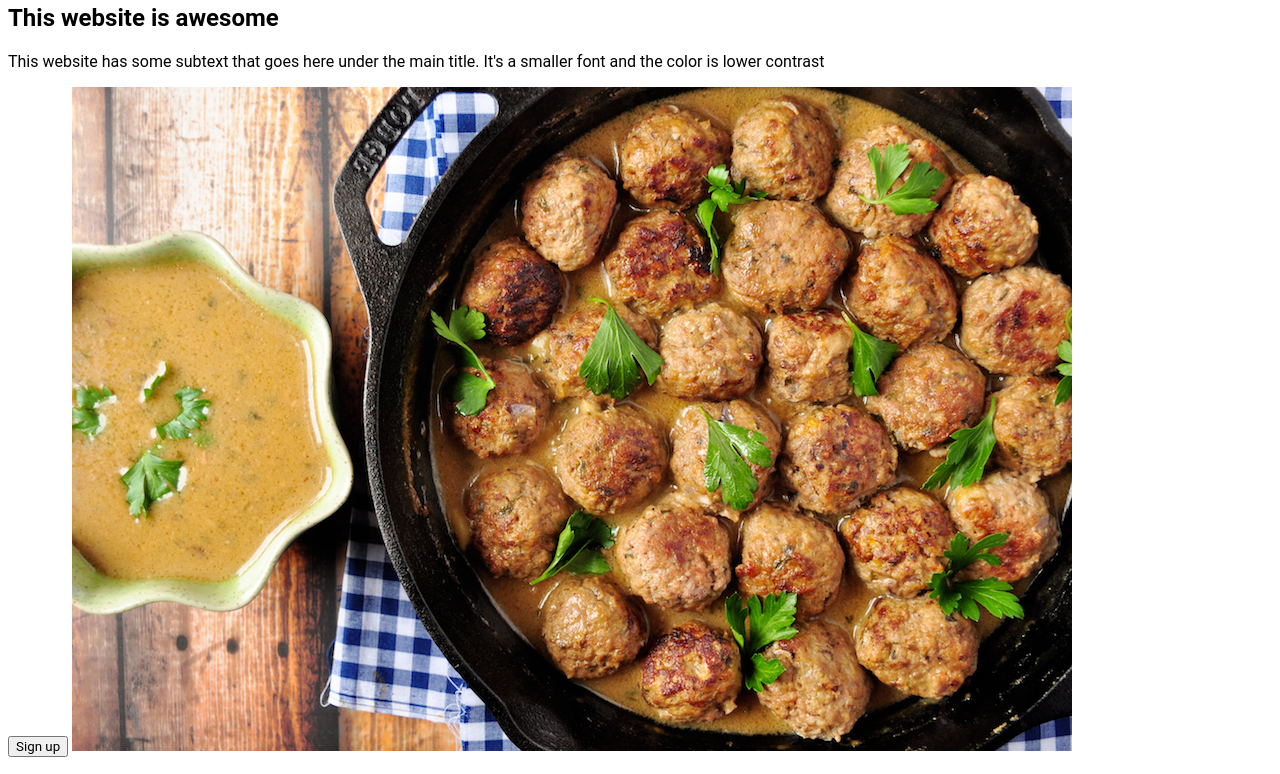
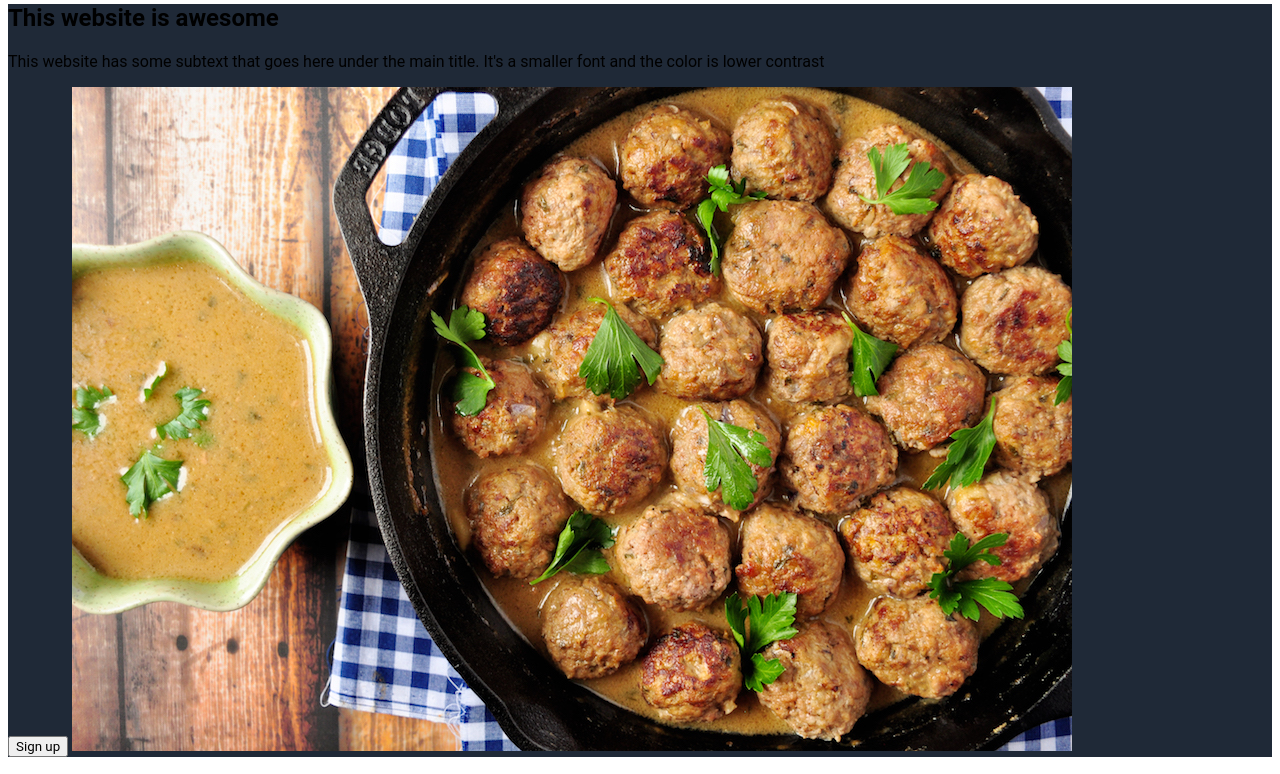
Before and after one commit to VexAve/odin-landing-page, a plain HTML site: page index.html in a window 1280 px wide. Shown: the part 43-817 px from the top of the page. Drawn offline with Linux system fonts and the light colour scheme.

Commit message:
Add background color to header, hero, and footer

```diff
--- a/styles.css
+++ b/styles.css
@@ -1,3 +1,7 @@
 * {
     font-family: Roboto, sans-serif;
 }
+
+header, #hero, footer {
+    background-color: #1f2937;
+}
```
